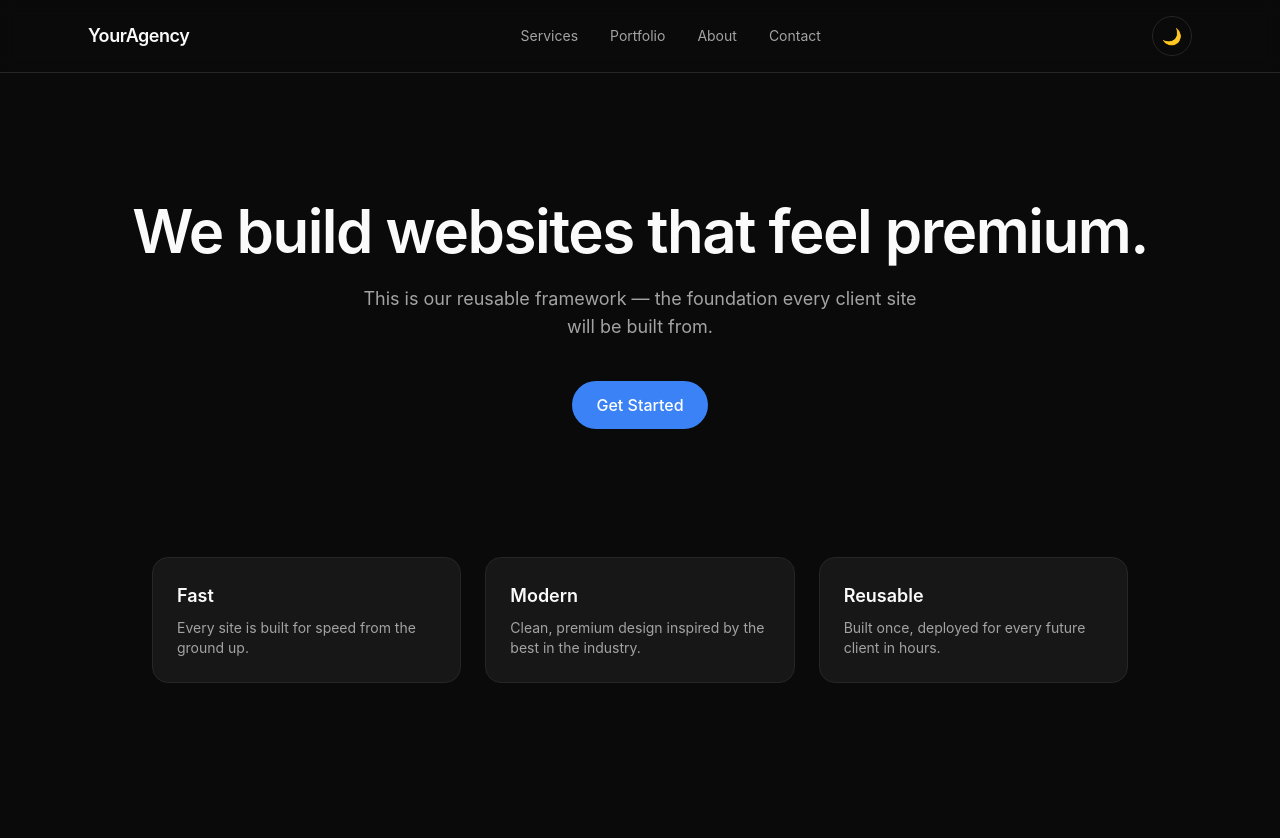
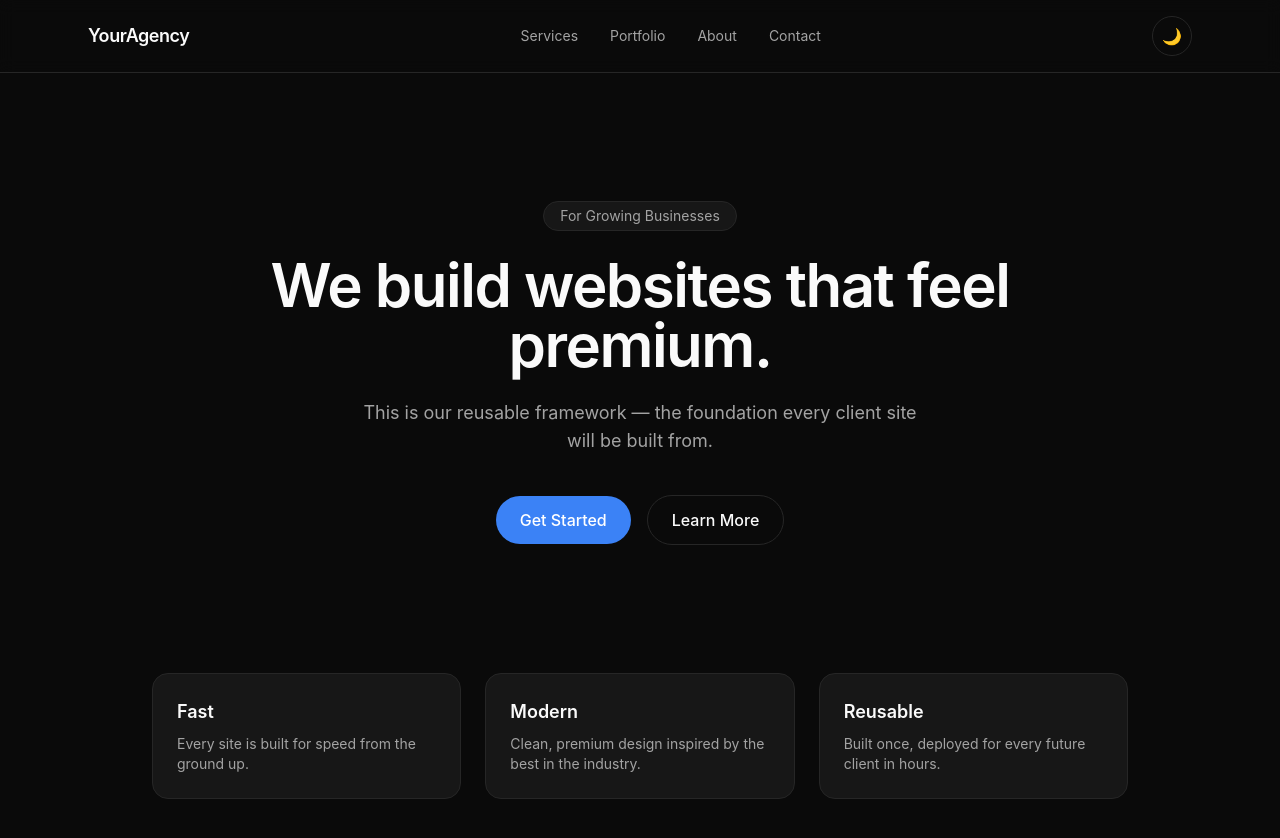
Before and after one commit to cbasspz/website-framework, a Next.js app: page / in a window 1280 px wide. Shown: the top 838 px of the page. Built offline with nearby package versions, Linux system fonts and the light colour scheme.

Commit message:
Add reusable Hero component with Framer Motion animations

```diff
--- a/app/page.tsx
+++ b/app/page.tsx
@@ -1,20 +1,10 @@
-import Button from "@/components/ui/Button";
+import Hero from "@/components/sections/Hero";
 import Card from "@/components/ui/Card";
 
 export default function Home() {
   return (
     <main className="min-h-screen bg-background text-foreground">
-      <section className="flex flex-col items-center justify-center text-center px-6 py-32">
-        <h1 className="text-5xl md:text-6xl font-semibold tracking-tight">
-          We build websites that feel premium.
-        </h1>
-        <p className="mt-6 max-w-xl text-lg text-muted-foreground">
-          This is our reusable framework — the foundation every client site will be built from.
-        </p>
-        <div className="mt-10">
-          <Button variant="primary">Get Started</Button>
-        </div>
-      </section>
+      <Hero />
 
       <section className="px-6 pb-32 grid grid-cols-1 md:grid-cols-3 gap-6 max-w-5xl mx-auto">
         <Card>
--- /dev/null
+++ b/components/sections/Hero.tsx
@@ -0,0 +1,48 @@
+"use client";
+
+import { motion } from "framer-motion";
+import Button from "@/components/ui/Button";
+
+export default function Hero() {
+  return (
+    <section className="flex flex-col items-center justify-center text-center px-6 py-32">
+      <motion.span
+        initial={{ opacity: 0, y: 10 }}
+        animate={{ opacity: 1, y: 0 }}
+        transition={{ duration: 0.5 }}
+        className="rounded-full border border-border bg-muted px-4 py-1 text-sm text-muted-foreground"
+      >
+        For Growing Businesses
+      </motion.span>
+
+      <motion.h1
+        initial={{ opacity: 0, y: 10 }}
+        animate={{ opacity: 1, y: 0 }}
+        transition={{ duration: 0.5, delay: 0.1 }}
+        className="mt-6 text-5xl md:text-6xl font-semibold tracking-tight max-w-3xl"
+      >
+        We build websites that feel premium.
+      </motion.h1>
+
+      <motion.p
+        initial={{ opacity: 0, y: 10 }}
+        animate={{ opacity: 1, y: 0 }}
+        transition={{ duration: 0.5, delay: 0.2 }}
+        className="mt-6 max-w-xl text-lg text-muted-foreground"
+      >
+        This is our reusable framework — the foundation every client site
+        will be built from.
+      </motion.p>
+
+      <motion.div
+        initial={{ opacity: 0, y: 10 }}
+        animate={{ opacity: 1, y: 0 }}
+        transition={{ duration: 0.5, delay: 0.3 }}
+        className="mt-10 flex items-center gap-4"
+      >
+        <Button variant="primary">Get Started</Button>
+        <Button variant="outline">Learn More</Button>
+      </motion.div>
+    </section>
+  );
+}
--- a/package.json
+++ b/package.json
@@ -9,6 +9,7 @@
     "lint": "eslint"
   },
   "dependencies": {
+    "framer-motion": "^12.42.2",
     "next": "16.2.10",
     "next-themes": "^0.4.6",
     "react": "19.2.4",
```
Also changed, not shown: 1 other file (tests, documents, lock files or other folders).
